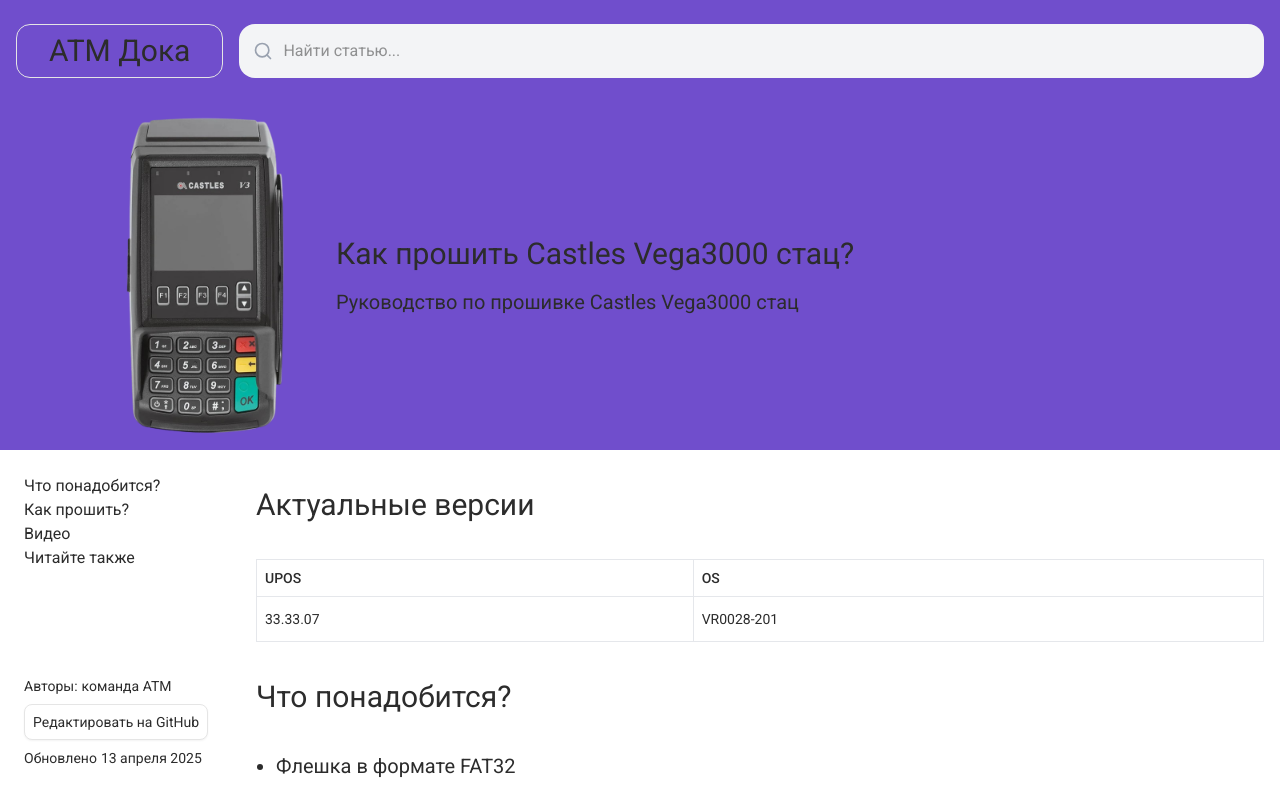
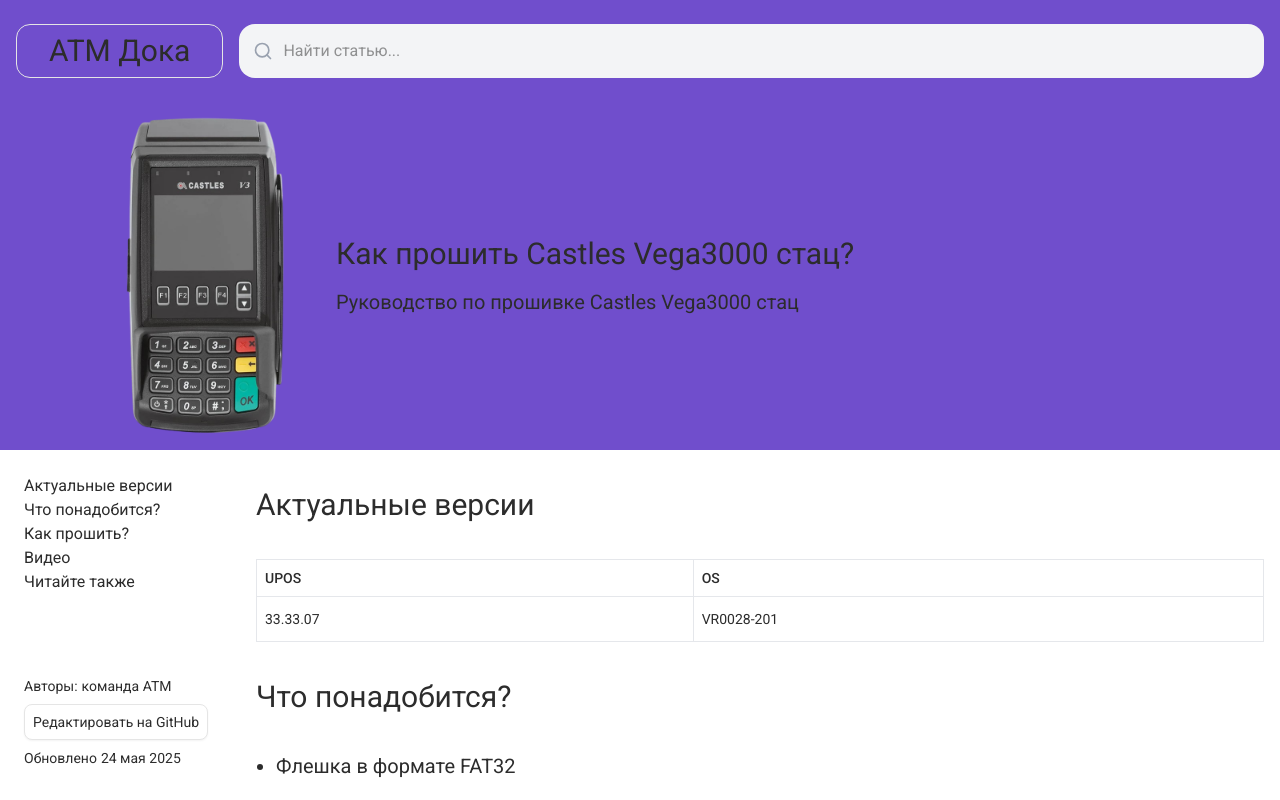
Before and after one commit to Kravchenko-Sergey/atm-doka, a Next.js app: page /posts/castles-vega3000 in a window 1280 px wide. Shown: the top 800 px of the page. Built offline with nearby package versions, Linux system fonts and the light colour scheme.

Commit message:
fix update date

```diff
--- a/public/content/pax-s80/index.md
+++ b/public/content/pax-s80/index.md
@@ -16,27 +16,6 @@
       text-decoration: underline;
    }
     .markdown-content table {
-      min-width: 100%;
-   }
-   .markdown-content th {
-      padding-left: 0.5rem;
-      padding-right: 0.5rem;
-      padding-top: 0.5rem;
-      padding-bottom: 0.5rem;
-      text-align: left;
-      font-size: 0.875rem;
-      line-height: 1.25rem;
-      font-weight: 500;
-      border: 1px solid;
-      border-color: #e5e7eb;
-   }
-   .markdown-content td {
-      padding: 0.75rem 0.5rem;
-      font-size: 0.875rem;
-      line-height: 1.25rem;
-      border: 1px solid #e5e7eb;
-   }
-   .markdown-content table {
       min-width: 100%;
    }
    .markdown-content th {
--- a/src/state/store.tsx
+++ b/src/state/store.tsx
@@ -386,9 +386,10 @@
 			bgColor: '#41e747',
 			linkToEdit:
 				'https://github.com/Kravchenko-Sergey/atm-doka/blob/main/public/content/ingenico-ict220-ict250/index.md',
-			updatedAt: '13 апреля 2025',
+			updatedAt: '24 мая 2025',
 			tags: ['#Сбер', '#Ingenico', '#Прошивка'],
 			contentItems: [
+				'Актуальные версии',
 				'Что понадобится?',
 				'Как прошить?',
 				'Видео',
@@ -405,9 +406,10 @@
 			bgColor: '#41e747',
 			linkToEdit:
 				'https://github.com/Kravchenko-Sergey/atm-doka/blob/main/public/content/ingenico-ipp320-ipp350/index.md',
-			updatedAt: '13 апреля 2025',
+			updatedAt: '24 мая 2025',
 			tags: ['#Сбер', '#Ingenico', '#Прошивка'],
 			contentItems: [
+				'Актуальные версии',
 				'Что понадобится?',
 				'Как прошить?',
 				'Видео',
@@ -424,9 +426,10 @@
 			bgColor: '#41e747',
 			linkToEdit:
 				'https://github.com/Kravchenko-Sergey/atm-doka/blob/main/public/content/ingenico-iwl320-iwl350/index.md',
-			updatedAt: '13 апреля 2025',
+			updatedAt: '24 мая 2025',
 			tags: ['#Сбер', '#Ingenico', '#Прошивка'],
 			contentItems: [
+				'Актуальные версии',
 				'Что понадобится?',
 				'Как прошить?',
 				'Видео',
@@ -443,9 +446,10 @@
 			bgColor: '#ffd829',
 			linkToEdit:
 				'https://github.com/Kravchenko-Sergey/atm-doka/blob/main/public/content/tactilion-t2/index.md',
-			updatedAt: '13 апреля 2025',
+			updatedAt: '24 мая 2025',
 			tags: ['#Сбер', '#Tactilion', '#Прошивка'],
 			contentItems: [
+				'Актуальные версии',
 				'Что понадобится?',
 				'Как прошить?',
 				'Видео',
@@ -462,9 +466,14 @@
 			bgColor: '#ffd829',
 			linkToEdit:
 				'https://github.com/Kravchenko-Sergey/atm-doka/blob/main/public/content/tactilion-g3/index.md',
-			updatedAt: '29 апреля 2025',
+			updatedAt: '24 мая 2025',
 			tags: ['#Сбер', '#Tactilion', '#Прошивка'],
-			contentItems: ['Что понадобится?', 'Как прошить?', 'Читайте также']
+			contentItems: [
+				'Актуальные версии',
+				'Что понадобится?',
+				'Как прошить?',
+				'Читайте также'
+			]
 		},
 		{
 			id: v4(),
@@ -476,9 +485,10 @@
 			bgColor: '#704ecc',
 			linkToEdit:
 				'https://github.com/Kravchenko-Sergey/atm-doka/blob/main/public/content/castles-vega3000/index.md',
-			updatedAt: '13 апреля 2025',
+			updatedAt: '24 мая 2025',
 			tags: ['#Сбер', '#Castles', '#Прошивка'],
 			contentItems: [
+				'Актуальные версии',
 				'Что понадобится?',
 				'Как прошить?',
 				'Видео',
@@ -495,9 +505,10 @@
 			bgColor: '#704ecc',
 			linkToEdit:
 				'https://github.com/Kravchenko-Sergey/atm-doka/blob/main/public/content/castles-vega3000-mob/index.md',
-			updatedAt: '13 апреля 2025',
+			updatedAt: '24 мая 2025',
 			tags: ['#Сбер', '#Castles', '#Прошивка'],
 			contentItems: [
+				'Актуальные версии',
 				'Что понадобится?',
 				'Как прошить?',
 				'Видео',
@@ -514,9 +525,10 @@
 			bgColor: '#704ecc',
 			linkToEdit:
 				'https://github.com/Kravchenko-Sergey/atm-doka/blob/main/public/content/castles-vega3000-ikr/index.md',
-			updatedAt: '13 апреля 2025',
+			updatedAt: '24 мая 2025',
 			tags: ['#Сбер', '#Castles', '#Прошивка'],
 			contentItems: [
+				'Актуальные версии',
 				'Что понадобится?',
 				'Как прошить?',
 				'Видео',
```
